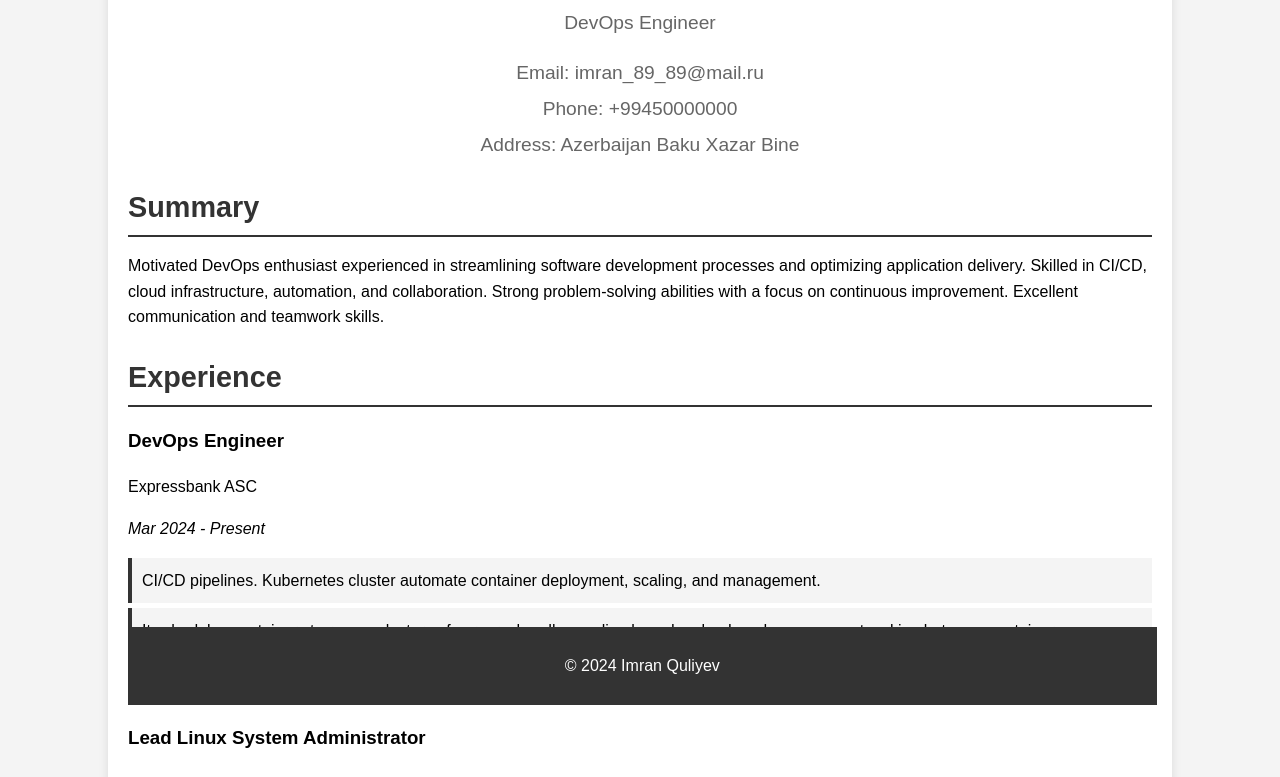
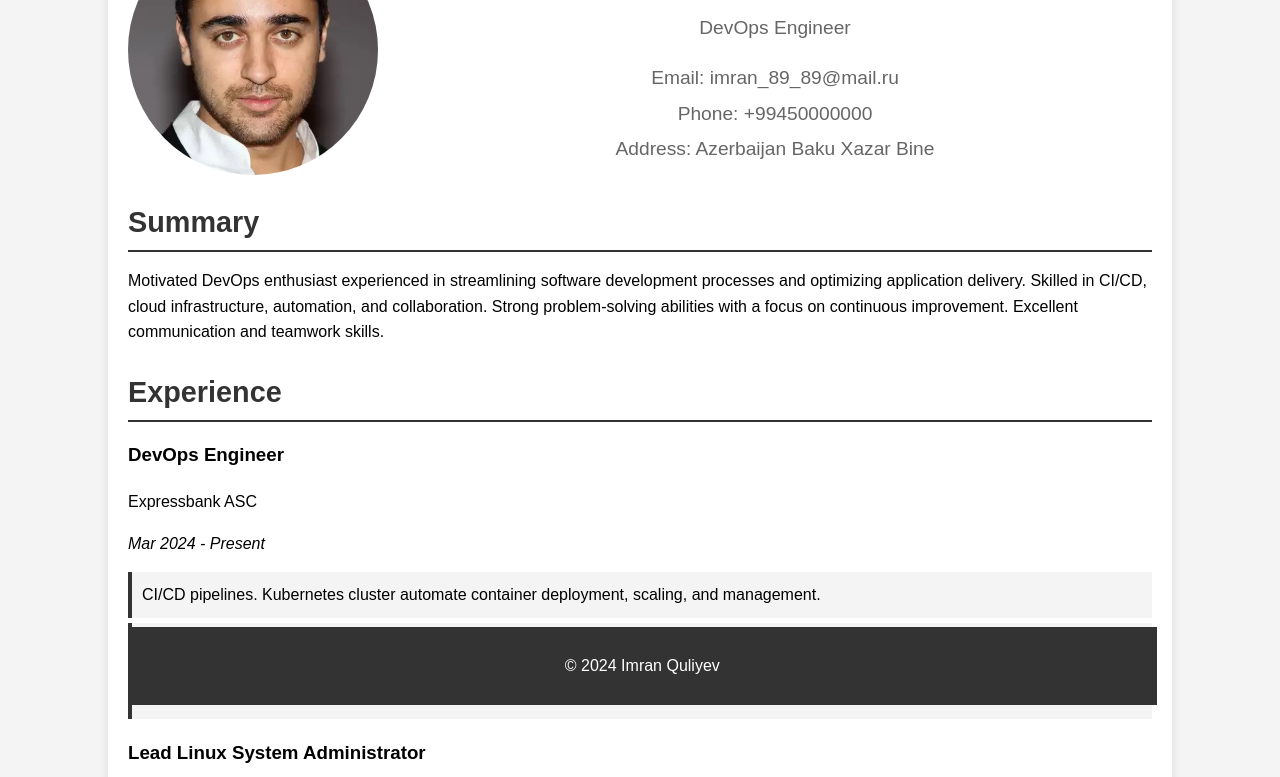
Before and after one commit to imranquliyev/cvproject, a plain HTML site: page index.html in a window 1280 px wide. Shown: the part 95-872 px from the top of the page. Drawn offline with Linux system fonts and the light colour scheme.

Commit message:
add image

```diff
--- a/index.html
+++ b/index.html
@@ -9,12 +9,18 @@
 <body>
     <div class="container">
         <header>
+            <div class="header-content">
+                <img src="Imran.jpg" alt="Profile Picture" class="profile-pic">
+                <div class="header-text">
                     <h1>Imran Guliyev</h1>
                     <p>DevOps Engineer</p>
                     <div class="contact-info">
                         <p>Email: imran_89_89@mail.ru</p>
                         <p>Phone: +99450000000</p>
                         <p>Address: Azerbaijan Baku Xazar Bine</p>
+                <!-- <div class="img">
+                    <img src="./Imran.jpg" alt="">
+                </div> -->
                     </div>
         </header>
         <main>
--- a/styles.css
+++ b/styles.css
@@ -13,6 +13,22 @@ body {
     padding: 20px;
     background: #fff;
     box-shadow: 0 0 10px rgba(0, 0, 0, 0.1);
+}
+
+.header-content {
+    display: flex;
+    align-items: center;
+}
+
+.profile-pic {
+    border-radius: 50%;
+    width: 250px;
+    height: 250px;
+    object-fit: cover;
+    margin-right: 20px;
+}
+.header-text {
+    flex: 1;
 }
 
 header {
@@ -72,3 +88,7 @@ footer {
     width: 78.8%;
     bottom: 0;
 }
+/* .img {
+    width: 100%;
+    padding: 10px;
+} */
```
Also changed, not shown: Imran.jpg (added). Lines whose indentation alone changed are shown as unchanged.
